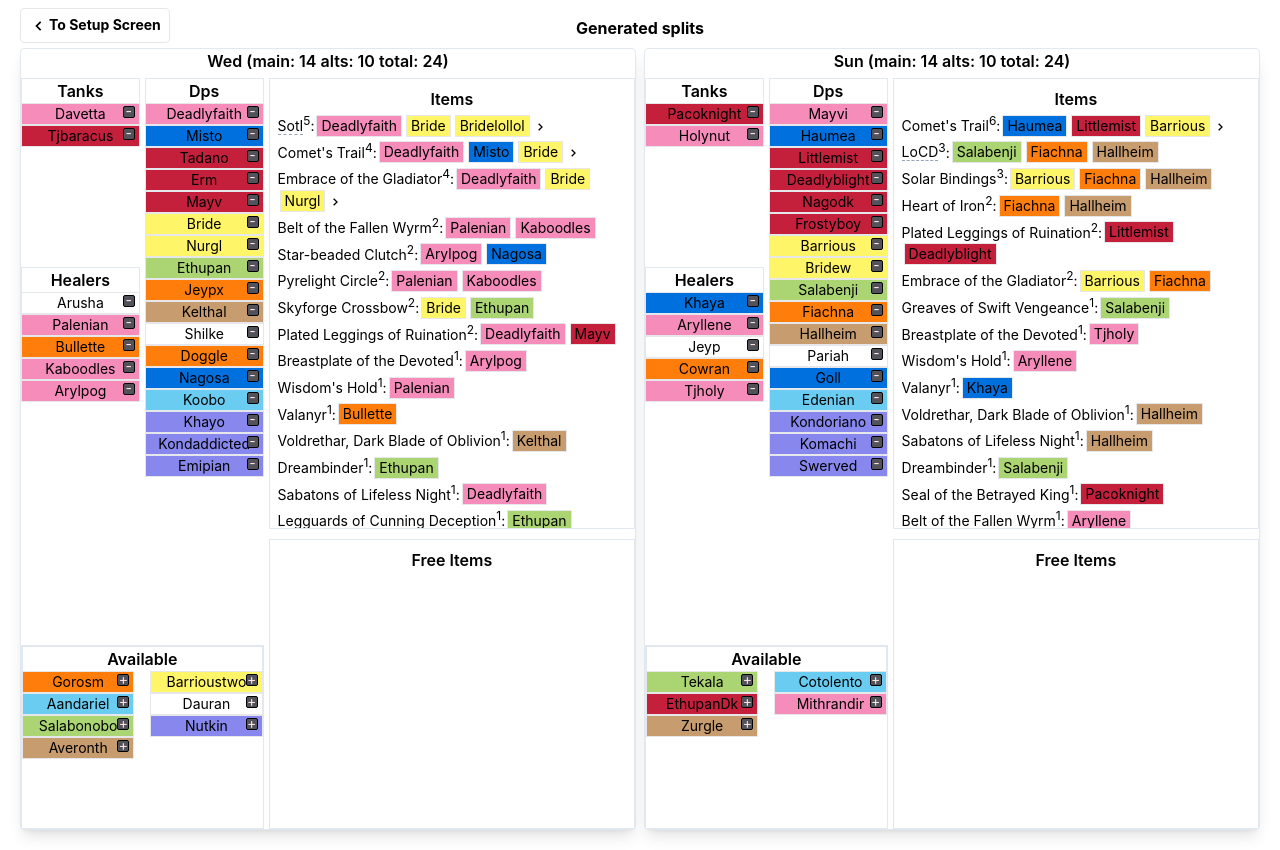
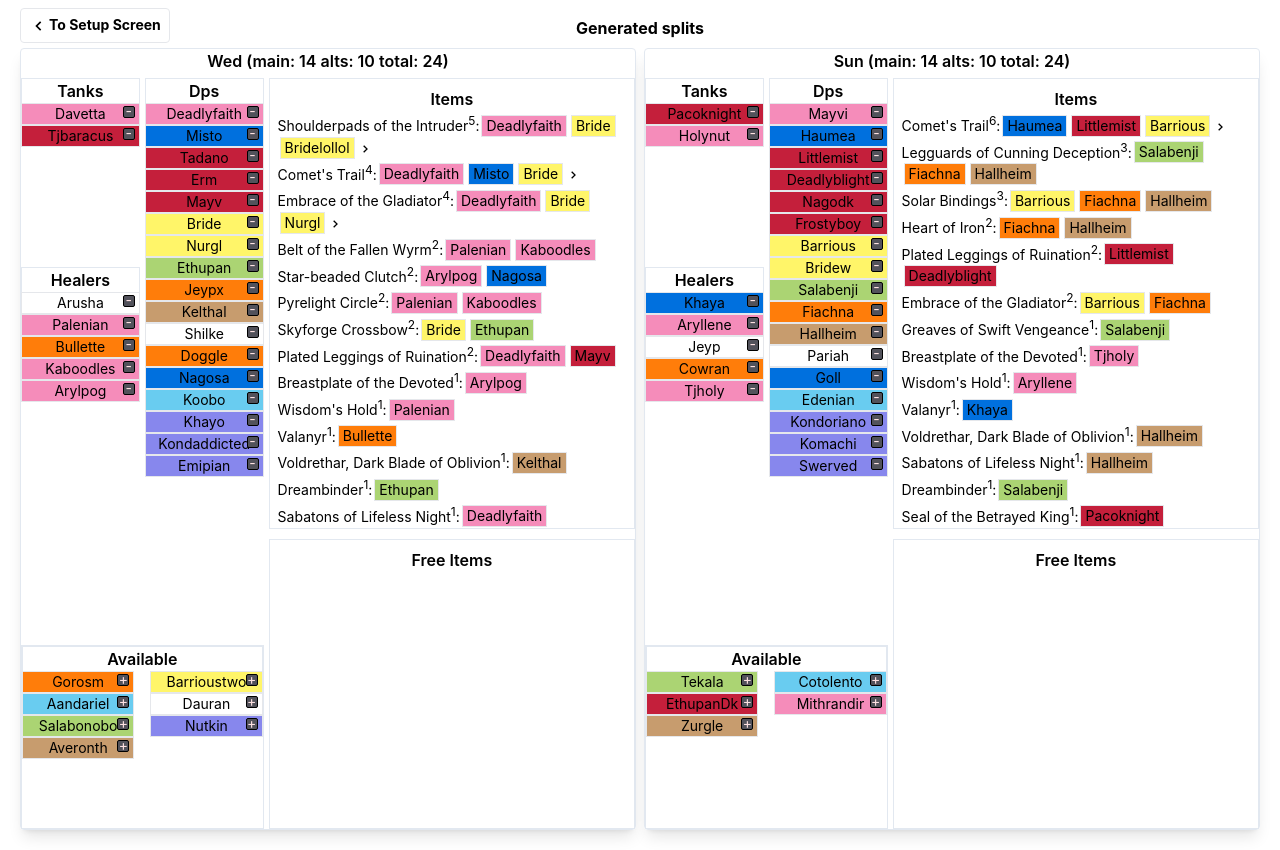
Before and after one commit to Inferno-88/group-tool-web, a React (Create React App) app: page /split/1 in a window 1280 px wide. Built offline with nearby package versions, Linux system fonts and the light colour scheme.

Commit message:
increase length

```diff
--- a/src/pages/SplitsPage/components/ItemsLayout/ItemsLayout.tsx
+++ b/src/pages/SplitsPage/components/ItemsLayout/ItemsLayout.tsx
@@ -28,7 +28,7 @@ function getItemName(name: string, characters: Character[]) {
 
 function isTooLong(name: string, characters: Character[]) {
   const length = name.length + characters.reduce((acc, curr, currIndex) => currIndex < 3 ? acc + curr.name.length : acc, 0);
-  return length > 53;
+  return length > 55;
 }
 
 function getShortItem (name:string) {
```
